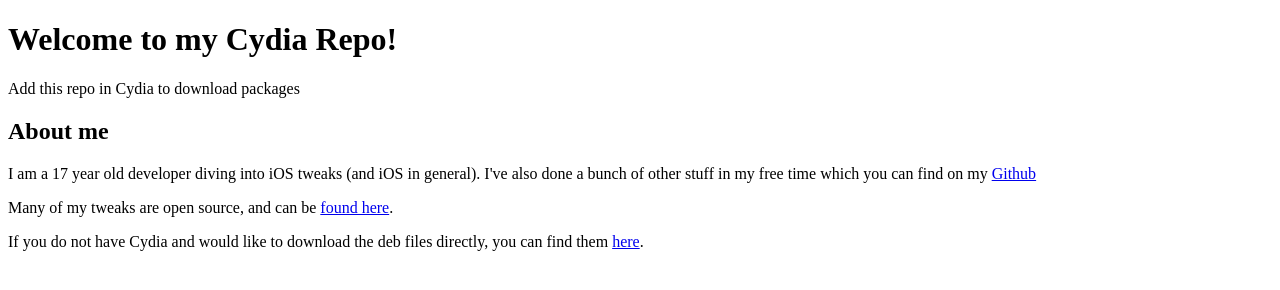
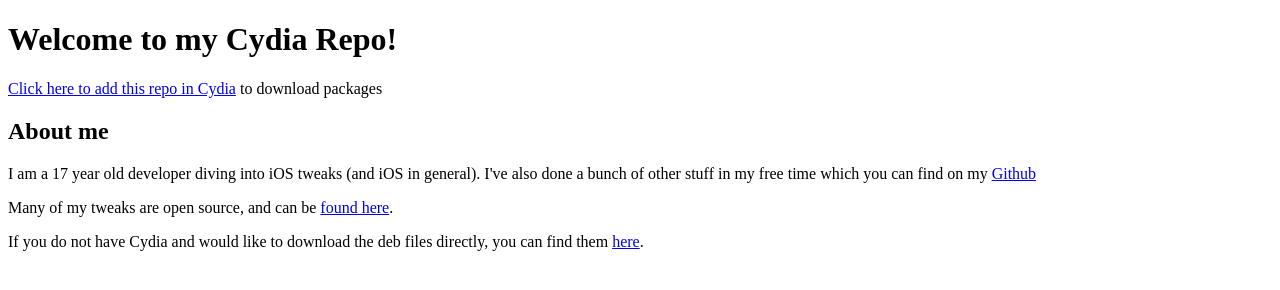
Before and after one commit to ruler225/ruler225.github.io, a plain HTML site: page index.html in a window 1280 px wide. Drawn offline with Linux system fonts and the light colour scheme.

Commit message:
Update index.html

```diff
--- a/index.html
+++ b/index.html
@@ -2,7 +2,7 @@
 <html>
 <body>
 <h1>Welcome to my Cydia Repo!</h1>
-<p>Add this repo in Cydia to download packages</p>
+<p><a href="https://cydia.saurik.com/api/share#?source=https://ruler225.github.io">Click here to add this repo in Cydia</a> to download packages</p>
 <h2>About me</h2>
 <p>I am a 17 year old developer diving into iOS tweaks (and iOS in general). I've also done a bunch of other stuff in my free time which you can find on my <a href="https://github.com/ruler225/">Github</a></p>
 <p>Many of my tweaks are open source, and can be <a href="https://github.com/ruler225/jailbreaktweaks">found here</a>.</p>
```
